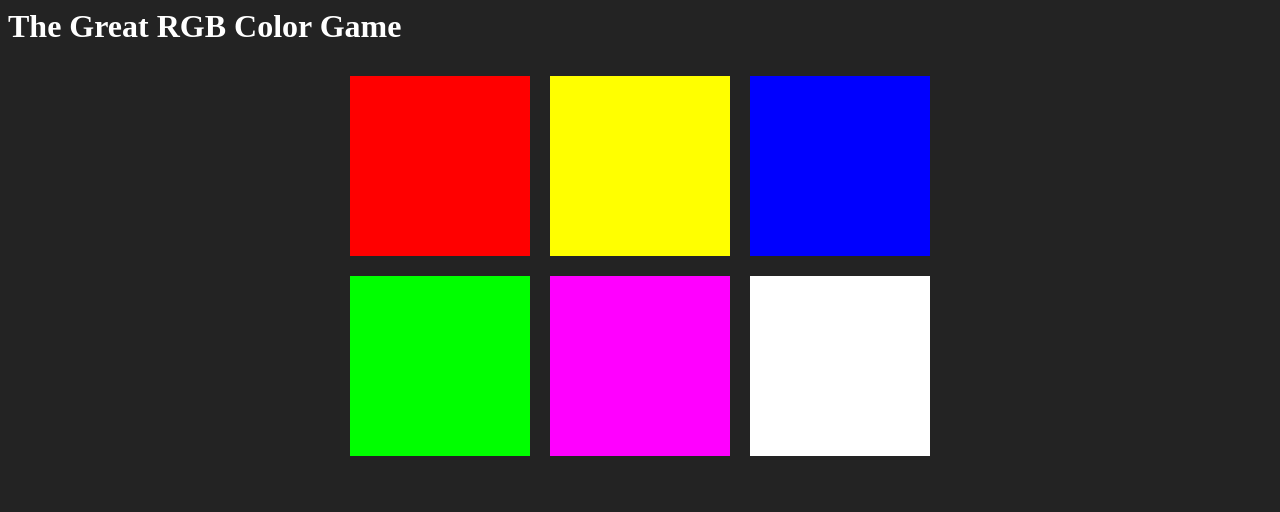
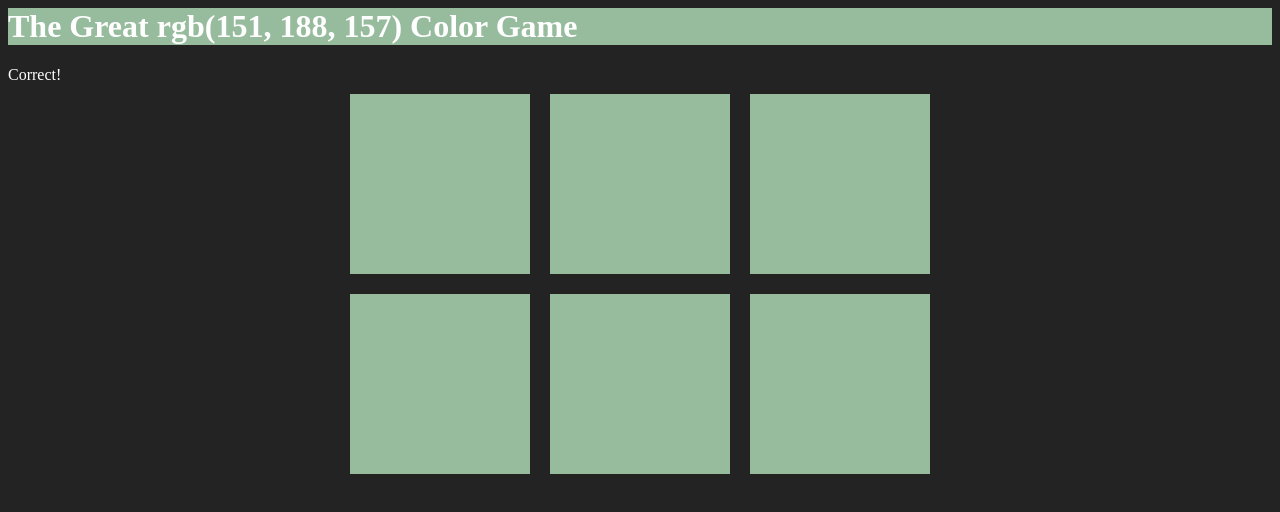
Before and after one commit to Dylan-LC/color-game, a plain HTML site: page index.html in a window 1280 px wide. Both pictures are taken after a click on the element 439 px from the left and 166 px from the top of the page. Drawn offline with Linux system fonts and the light colour scheme.

Commit message:
give six random color squares and make h1 background color change

```diff
--- a/css/main.css
+++ b/css/main.css
@@ -18,3 +18,7 @@ body {
 h1 {
   color: white;
 }
+
+span {
+  color: white;
+}
--- a/index.html
+++ b/index.html
@@ -7,6 +7,10 @@
 
 <body>
   <h1>The Great <span id="colorDisplay">RGB</span> Color Game</h1>
+
+  <div>
+    <span id="message"></span>
+  </div>
 
   <div id="container">
     <div class="square"></div>
--- a/js/main.js
+++ b/js/main.js
@@ -1,17 +1,12 @@
-var colors = [
-  "rgb(255, 0, 0)",
-  "rgb(255, 255, 0)",
-  "rgb(0, 0, 255)",
-  "rgb(0, 255, 0)",
-  "rgb(255, 0, 255)",
-  "rgb(255, 255, 255)",
-];
+var colors = generateRandomColors(6);
 
 var squares = document.querySelectorAll(".square");
-var pickedColor = colors[3];
+var pickedColor = pickColor();
 var displayColor = document.getElementById("colorDisplay");
+var messageDisplay = document.getElementById("message");
+var h1 = document.querySelector("h1");
 
-// displayColor.textContent = pickedColor;
+displayColor.textContent = pickedColor;
 
 for(var i=0; i < squares.length; i++){
   squares[i].style.backgroundColor = colors[i];
@@ -20,9 +15,38 @@ for(var i=0; i < squares.length; i++){
     // alert(this.style.backgroundColor);
     if(clickedColor === pickedColor){
       displayColor.textContent = this.style.backgroundColor;
-      alert("Correct!");
+      messageDisplay.textContent = "Correct!";
+      changeColors(clickedColor);
+      h1.style.background = clickedColor;
     } else{
-      alert("Wrong!");
+      this.style.background = "#232323";
+      messageDisplay.textContent = "Try Again!";
     }
   })
 }
+
+function changeColors(color){
+  for(var i = 0; i < squares.length; i++){
+    squares[i].style.background = color;
+  }
+}
+
+function pickColor(){
+  var random = Math.floor(Math.random() * colors.length);
+  return colors[random];
+}
+
+function generateRandomColors(num){
+  var arr = [];
+  for(var i = 0; i < num; i++){
+    arr.push(randomColor());
+  };
+  return arr;
+}
+
+function randomColor(){
+  var r = Math.floor(Math.random() * 256);
+  var g = Math.floor(Math.random() * 256);
+  var b = Math.floor(Math.random() * 256);
+  return "rgb(" + r +", " + g +", " + b + ")";
+}
```
